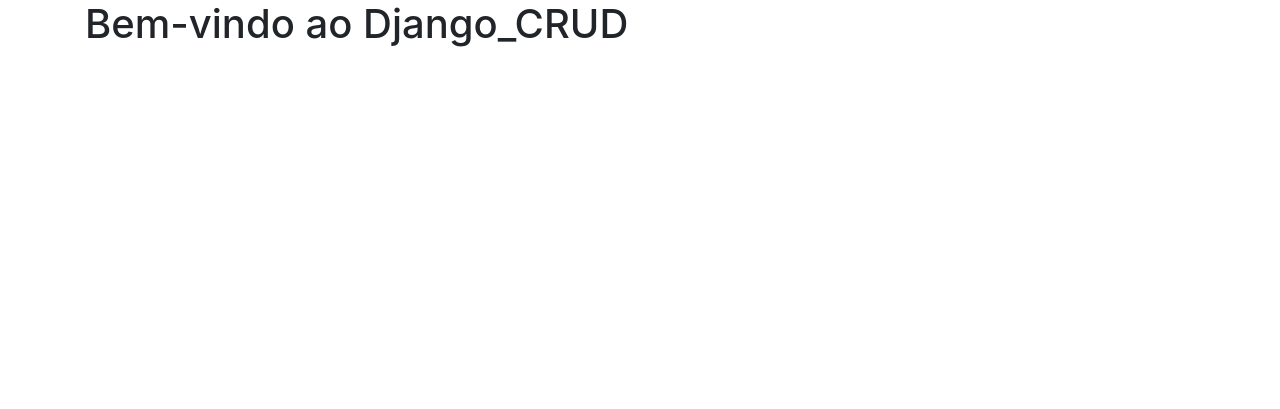
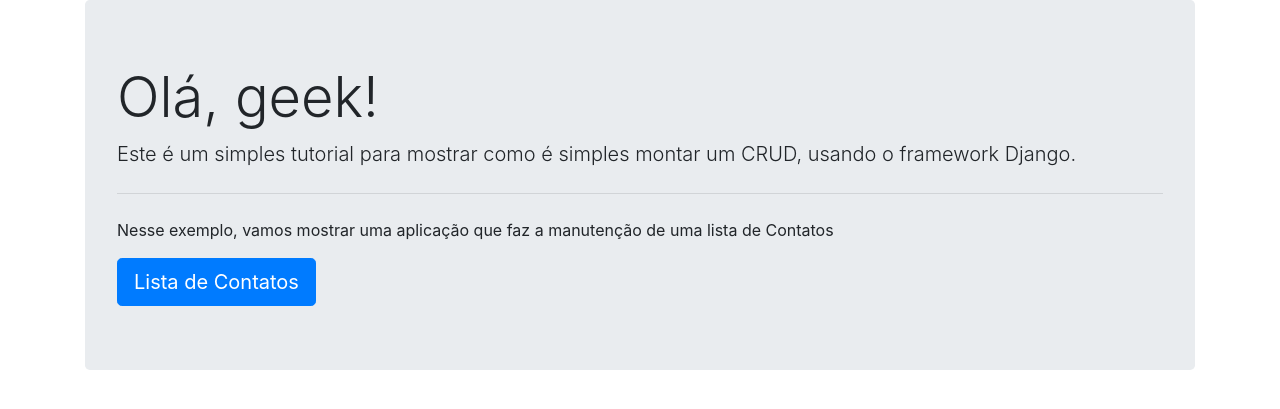
Before and after one commit to Eduardo-Lucas/django_crud, a Django app: page / in a window 1280 px wide. Shown: the top 409 px of the page. Run offline with Django 3.2, Linux system fonts and the light colour scheme; some libraries are stand-ins or nearby versions.

Commit message:
Ajuste na tela principal

```diff
--- a/apps/core/templates/core/index.html
+++ b/apps/core/templates/core/index.html
@@ -1,5 +1,11 @@
 {% extends 'base.html' %}
 
 {% block content %}
-    <h1>Bem-vindo ao Django_CRUD</h1>
+    <div class="jumbotron">
+        <h1 class="display-4">Olá, geek!</h1>
+        <p class="lead">Este é um simples tutorial para mostrar como é simples montar um CRUD, usando o framework Django.</p>
+        <hr class="my-4">
+        <p>Nesse exemplo, vamos mostrar uma aplicação que faz a manutenção de uma lista de Contatos</p>
+        <a class="btn btn-primary btn-lg" href="#" role="button">Lista de Contatos</a>
+    </div>
 {% endblock %}
```
